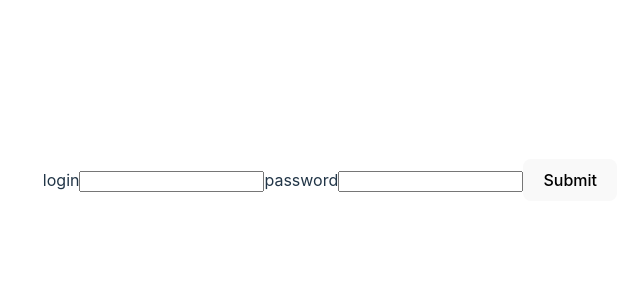
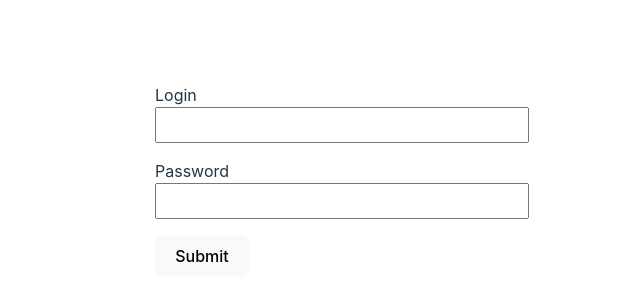
Before and after one commit to Spichkenss/red-soft-test, a React (Vite) app: page /sign-in in a window 1280 px wide. Shown: the part 220-520 px from the top of the page, without its empty margins (310-950 px from the left). Built offline with nearby package versions, Linux system fonts and the light colour scheme.

Commit message:
style(auth-form): add styles to auth form

```diff
--- /dev/null
+++ b/src/features/sign-in/ui/sign-in-form.module.scss
@@ -0,0 +1,8 @@
+.form {
+  max-width: 350px;
+  text-align: left;
+
+  input {
+    margin-bottom: 1rem;
+  }
+}
--- a/src/features/sign-in/ui/sign-in-form.tsx
+++ b/src/features/sign-in/ui/sign-in-form.tsx
@@ -1,6 +1,8 @@
 import {FormEventHandler} from "react";
 import {useForm} from "../../../shared/lib/hooks";
 import AuthController from "../../../../fake-server/src/auth/auth.controller";
+import {Input} from "../../../shared/ui/input";
+import styles from './sign-in-form.module.scss'
 
 
 interface SignInFormState {
@@ -26,11 +28,11 @@ export const SignInForm = () => {
   const {form, register} = useForm<SignInFormState>(signInFormInitialState);
 
   return (
-    <form onSubmit={handleSubmit}>
-      <label htmlFor={'login'}>login</label>
-      <input type="text" {...register('login')} />
-      <label htmlFor={'password'}>password</label>
-      <input type="password" {...register('password')} />
+    <form onSubmit={handleSubmit} className={styles.form}>
+      <label htmlFor={'login'}>Login</label>
+      <Input type="text" {...register('login')} />
+      <label htmlFor={'password'}>Password</label>
+      <Input type="password" {...register('password')} />
       <button type={'submit'}>Submit</button>
     </form>
   )
--- a/src/shared/lib/hooks/index.ts
+++ b/src/shared/lib/hooks/index.ts
@@ -1 +1 @@
-export {useForm} from './use-form/useForm'
+export {useForm} from './use-form/use-form'
```
Also changed, not shown: src/shared/lib/hooks/use-form/use-form.ts (renamed from src/shared/lib/hooks/use-form/useForm.ts).
